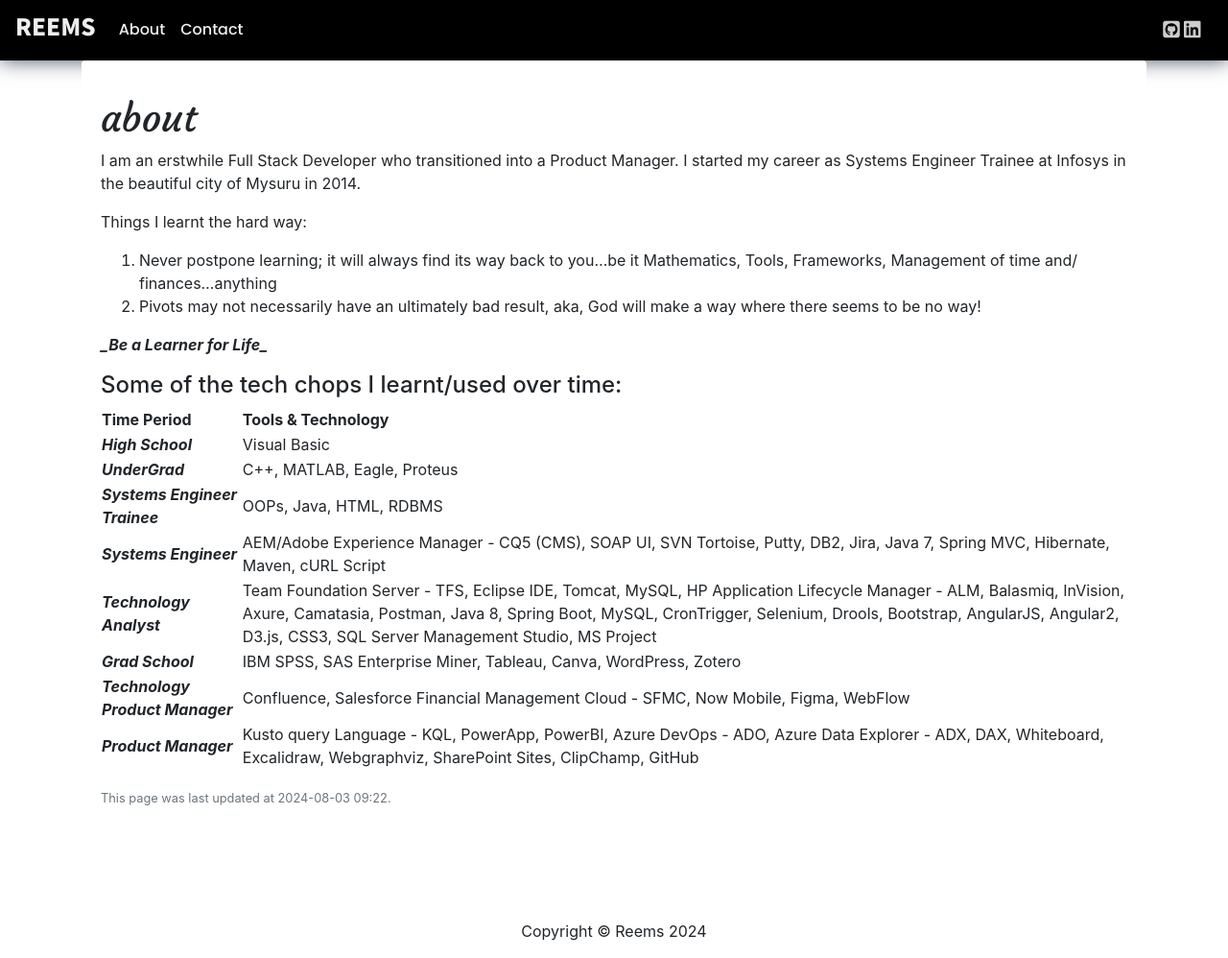
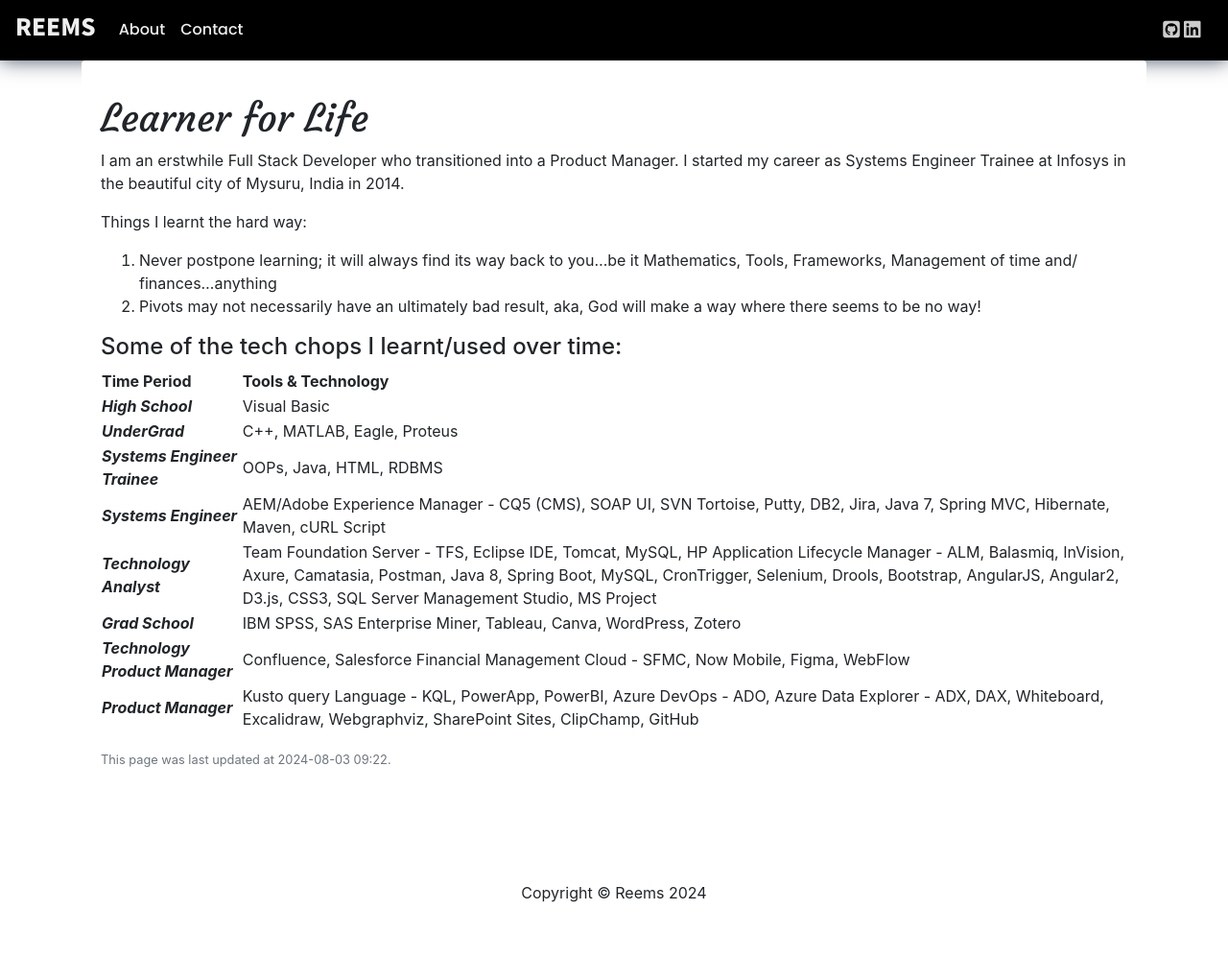
Before and after one commit to reemstk/reemstk.github.io, a Jekyll site: the page built from pages/about.md, in a window 1280 px wide. Shown: the whole page at 96% size. Built offline with Jekyll 4.4.1, drawn with Linux system fonts in a browser that asks for light colours; nearby versions of some CDN libraries; comment, search, counter and statistics services are not loaded; after the commit the page ends 958 px from its top, so only the background shows below that.

Commit message:
Update about.md

```diff
--- a/pages/about.md
+++ b/pages/about.md
@@ -2,20 +2,18 @@
 layout: page
 permalink: /about.html
 title: about
-description: learner for life
+description: Learner for Life
 header-img:
 last-updated: 2024-07-26 5:55 PM
 ---
 
-<h1 class="mx-auto" style="font-family:Courgette;">{{ page.title }}</h1>
+<h1 class="mx-auto" style="font-family:Courgette;">{{ page.description }}</h1>
 
-I am an erstwhile Full Stack Developer who transitioned into a Product Manager. I started my career as Systems Engineer Trainee at Infosys in the beautiful city of Mysuru in 2014.
+I am an erstwhile Full Stack Developer who transitioned into a Product Manager. I started my career as Systems Engineer Trainee at Infosys in the beautiful city of Mysuru, India in 2014.
 
 Things I learnt the hard way:
 1. Never postpone learning; it will always find its way back to you...be it Mathematics, Tools, Frameworks, Management of time and/ finances...anything
 2. Pivots may not necessarily have an ultimately bad result, aka, God will make a way where there seems to be no way!
-
-***_Be a Learner for Life_***
 
 #### Some of the tech chops I learnt/used over time:
 
```
